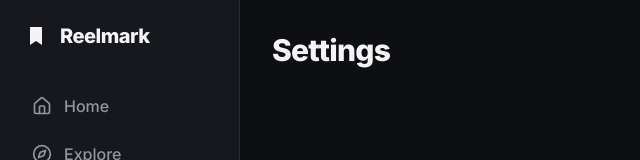
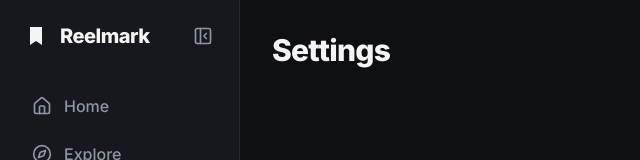
Before and after one commit to rimjhimyadav/reelmark, a React (Vite) app: page /settings in a window 1280 px wide. Shown: the top 160 px of the page, without its empty margins (0-640 px from the left). Built offline with nearby package versions, Linux system fonts and the light colour scheme; no server answers.

Commit message:
collapsible sidebar

```diff
--- a/src/App.jsx
+++ b/src/App.jsx
@@ -2,6 +2,7 @@ import { useEffect } from "react";
 import { Route, Routes, useLocation, useNavigate } from "react-router";
 import Sidebar from "./components/Sidebar";
 import MobileNav from "./components/MobileNav";
+import { useSettings } from "./store/settings";
 import Home from "./pages/Home";
 import Explore from "./pages/Explore";
 import Search from "./pages/Search";
@@ -15,6 +16,7 @@ import NotFound from "./pages/NotFound";
 export default function App() {
   const navigate = useNavigate();
   const { pathname } = useLocation();
+  const sidebarCollapsed = useSettings((state) => state.sidebarCollapsed);
 
   // when you open a new page, start at the top (react router doesn't do this by itself)
   useEffect(() => {
@@ -39,7 +41,11 @@ export default function App() {
       <MobileNav />
 
       {/* left padding leaves space for the sidebar, bottom padding for the bottom bar on phones */}
-      <main className="px-4 pt-6 pb-24 md:pl-68 md:pr-8 md:pt-8 md:pb-12">
+      <main
+        className={`px-4 pt-6 pb-24 transition-[padding] md:pr-8 md:pt-8 md:pb-12 ${
+          sidebarCollapsed ? "md:pl-28" : "md:pl-68"
+        }`}
+      >
         <Routes>
           <Route path="/" element={<Home />} />
           <Route path="/explore" element={<Explore />} />
--- a/src/components/Logo.jsx
+++ b/src/components/Logo.jsx
@@ -1,10 +1,10 @@
 import { Link } from "react-router";
 
-export default function Logo() {
+export default function Logo({ showName = true }) {
   return (
-    <Link to="/" className="flex items-center gap-2 text-xl font-extrabold tracking-tight">
+    <Link to="/" title="Reelmark" className="flex items-center gap-2 text-xl font-extrabold tracking-tight">
       <img src={`${import.meta.env.BASE_URL}favicon.svg`} alt="" className="size-8" />
-      Reelmark
+      {showName && "Reelmark"}
     </Link>
   );
 }
--- a/src/components/Sidebar.jsx
+++ b/src/components/Sidebar.jsx
@@ -1,11 +1,30 @@
 import { NavLink } from "react-router";
+import { PanelLeftClose, PanelLeftOpen } from "lucide-react";
 import { links } from "../links";
+import { useSettings } from "../store/settings";
 import Logo from "./Logo";
 
+// on small screens the sidebar is hidden and MobileNav is used instead
 export default function Sidebar() {
+  const collapsed = useSettings((state) => state.sidebarCollapsed);
+  const toggleSidebar = useSettings((state) => state.toggleSidebar);
+
   return (
-    <aside className="fixed inset-y-0 left-0 hidden w-60 flex-col gap-8 border-r border-line bg-panel p-5 md:flex">
-      <Logo />
+    <aside
+      className={`fixed inset-y-0 left-0 z-30 hidden flex-col gap-8 border-r border-line bg-panel py-5 transition-[width] md:flex ${
+        collapsed ? "w-20 px-3" : "w-60 px-5"
+      }`}
+    >
+      <div className={`flex items-center ${collapsed ? "flex-col gap-4" : "justify-between"}`}>
+        <Logo showName={!collapsed} />
+        <button
+          onClick={toggleSidebar}
+          title={collapsed ? "Open sidebar" : "Close sidebar"}
+          className="rounded-lg p-1.5 text-muted hover:bg-panel-light hover:text-text"
+        >
+          {collapsed ? <PanelLeftOpen size={20} /> : <PanelLeftClose size={20} />}
+        </button>
+      </div>
 
       <nav className="flex flex-col gap-1">
         {links.map((link) => (
@@ -13,15 +32,16 @@ export default function Sidebar() {
             key={link.to}
             to={link.to}
             end={link.to === "/"}
+            title={collapsed ? link.label : undefined}
             className={({ isActive }) =>
-              `flex items-center gap-3 rounded-lg px-3 py-2.5 font-medium transition-colors ${
-                isActive ? "bg-panel-light text-text" : "text-muted hover:text-text"
-              }`
+              `flex items-center gap-3 rounded-lg py-2.5 font-medium transition-colors ${
+                collapsed ? "justify-center" : "px-3"
+              } ${isActive ? "bg-panel-light text-text" : "text-muted hover:text-text"}`
             }
           >
-            <link.icon size={20} />
-            {link.label}
-            {link.to === "/search" && (
+            <link.icon size={20} className="shrink-0" />
+            {!collapsed && link.label}
+            {!collapsed && link.to === "/search" && (
               <kbd className="ml-auto rounded border border-line px-1.5 text-xs text-muted">Ctrl K</kbd>
             )}
           </NavLink>
--- /dev/null
+++ b/src/store/settings.js
@@ -0,0 +1,13 @@
+import { create } from "zustand";
+import { persist } from "zustand/middleware";
+
+// small app settings, saved in localStorage like the library
+export const useSettings = create(
+  persist(
+    (set) => ({
+      sidebarCollapsed: false,
+      toggleSidebar: () => set((state) => ({ sidebarCollapsed: !state.sidebarCollapsed })),
+    }),
+    { name: "reelmark-settings" }
+  )
+);
```
